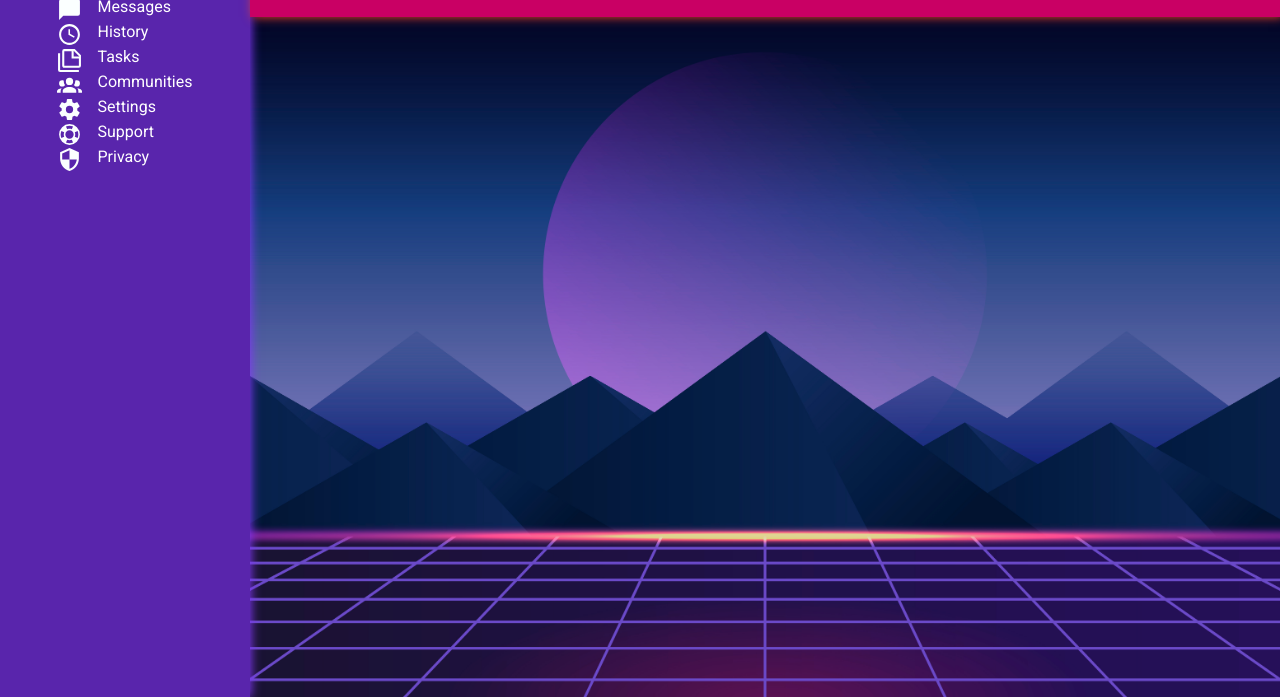
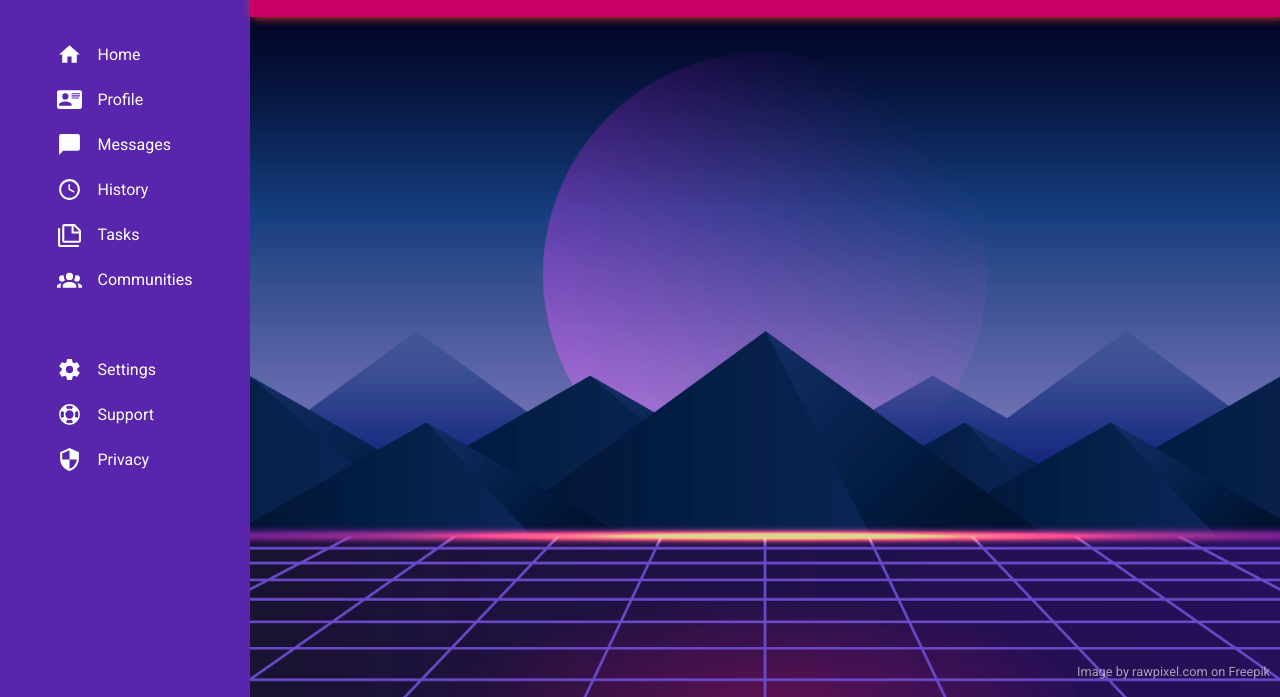
Before and after one commit to branden-eyk/odin_admin, a plain HTML site: page index.html in a window 1280 px wide. Shown: the part 103-800 px from the top of the page. Drawn offline with Linux system fonts and the light colour scheme.

Commit message:
Finish positioning of sidebar items. Add attribution for background image

```diff
--- a/index.html
+++ b/index.html
@@ -12,20 +12,22 @@
         <div class="header">
         </div>
         <div class="sidebar">
-            <span class="sidebar__text sidebar__header"><img src="../assets/view-dashboard.svg" class="sidebar__icon sidebar__icon--bigger">Dashbord</span>
+            <span class="sidebar__item sidebar__header"><img src="../assets/view-dashboard.svg" class="sidebar__icon sidebar__icon--bigger">Dashboard</span>
             <div class="sidebar__items">
-                <span class="sidebar__text"><img src="./assets/home.svg" class="sidebar__icon">Home</span>
-                <span class="sidebar__text"><img src="./assets/card-account-details.svg" class="sidebar__icon">Profile</span>
-                <span class="sidebar__text"><img src="./assets/message.svg" class="sidebar__icon">Messages</span>
-                <span class="sidebar__text"><img src="./assets/clock-time-four-outline.svg" class="sidebar__icon">History</span>
-                <span class="sidebar__text"><img src="./assets/note-multiple-outline.svg" class="sidebar__icon">Tasks</span>
-                <span class="sidebar__text"><img src="./assets/account-group.svg" class="sidebar__icon">Communities</span>
-                <span class="sidebar__text"><img src="./assets/cog.svg" class="sidebar__icon">Settings</span>
-                <span class="sidebar__text"><img src="./assets/lifebuoy.svg" class="sidebar__icon">Support</span>
-                <span class="sidebar__text"><img src="./assets/security.svg" class="sidebar__icon">Privacy</span>
+                <span class="sidebar__item"><img src="./assets/home.svg" class="sidebar__icon">Home</span>
+                <span class="sidebar__item"><img src="./assets/card-account-details.svg" class="sidebar__icon">Profile</span>
+                <span class="sidebar__item"><img src="./assets/message.svg" class="sidebar__icon">Messages</span>
+                <span class="sidebar__item"><img src="./assets/clock-time-four-outline.svg" class="sidebar__icon">History</span>
+                <span class="sidebar__item"><img src="./assets/note-multiple-outline.svg" class="sidebar__icon">Tasks</span>
+                <span class="sidebar__item"><img src="./assets/account-group.svg" class="sidebar__icon">Communities</span>
+                <span class="sidebar__item--empty"></span>
+                <span class="sidebar__item"><img src="./assets/cog.svg" class="sidebar__icon">Settings</span>
+                <span class="sidebar__item"><img src="./assets/lifebuoy.svg" class="sidebar__icon">Support</span>
+                <span class="sidebar__item"><img src="./assets/security.svg" class="sidebar__icon">Privacy</span>
             </div>
         </div>
         <div class="content">
+            <p class="img-attribution"><a href="https://www.freepik.com/free-vector/neon-landscape-background_4394257.htm#page=2&query=vaporwave&position=28&from_view=keyword">Image by rawpixel.com</a> on Freepik</p>
         </div>
     </div>
 </body>
--- a/scripts/style.css
+++ b/scripts/style.css
@@ -34,18 +34,26 @@ body{
     background-position: center center;
 }
 
-.sidebar__text{
+.sidebar__item{
     font-family: Roboto;
     color: white;
     display: flex;
+    align-items: center;
+}
+
+.sidebar__item:hover{
+    cursor: pointer;
 }
 
 .sidebar__header{
     font-size: 1.5rem;
+    margin: 35px 0 50px 0;
 }
 
 .sidebar__items{
-
+    display: grid;
+    grid-template-columns: 1fr;
+    grid-template-rows: repeat(11, 45px);
 }
 
 .sidebar__icon{
@@ -60,3 +68,22 @@ body{
     width: auto;
     margin-right: 15px;
 }
+
+.content{
+    position: relative;
+}
+
+.img-attribution{
+    position: absolute;
+    right: 10px;
+    bottom: 5px;
+    color: white;
+    opacity: 0.6;
+    font-family: Roboto;
+    font-size: 0.8rem;
+}
+
+.img-attribution a{
+    text-decoration: none;
+    color: white;
+}
```
